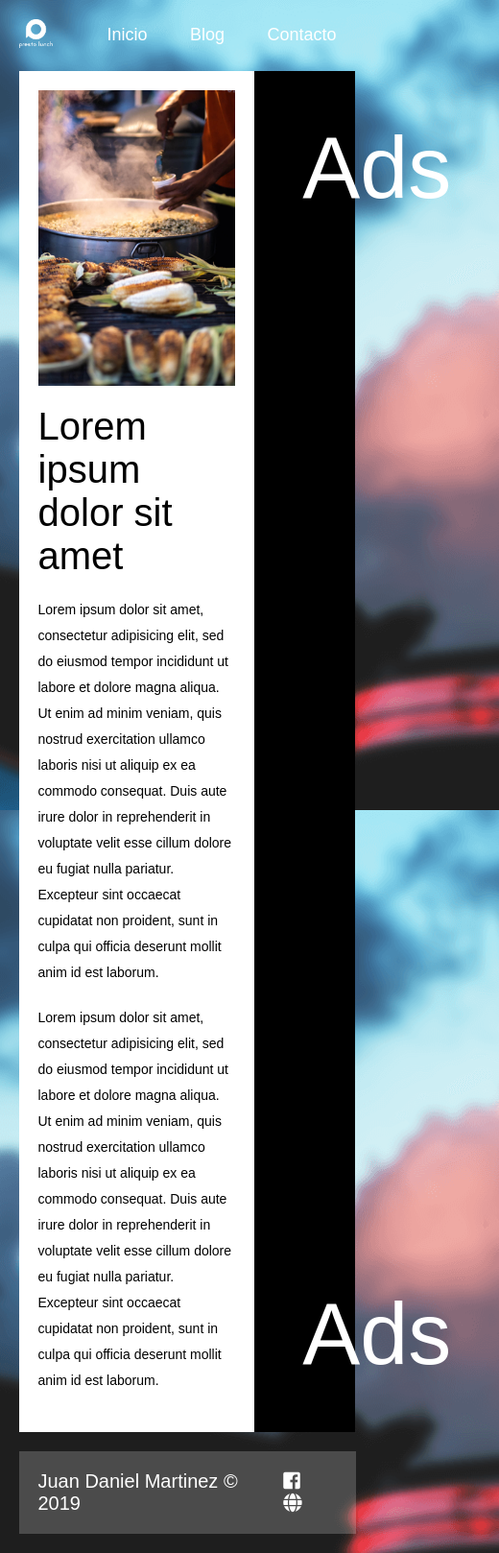
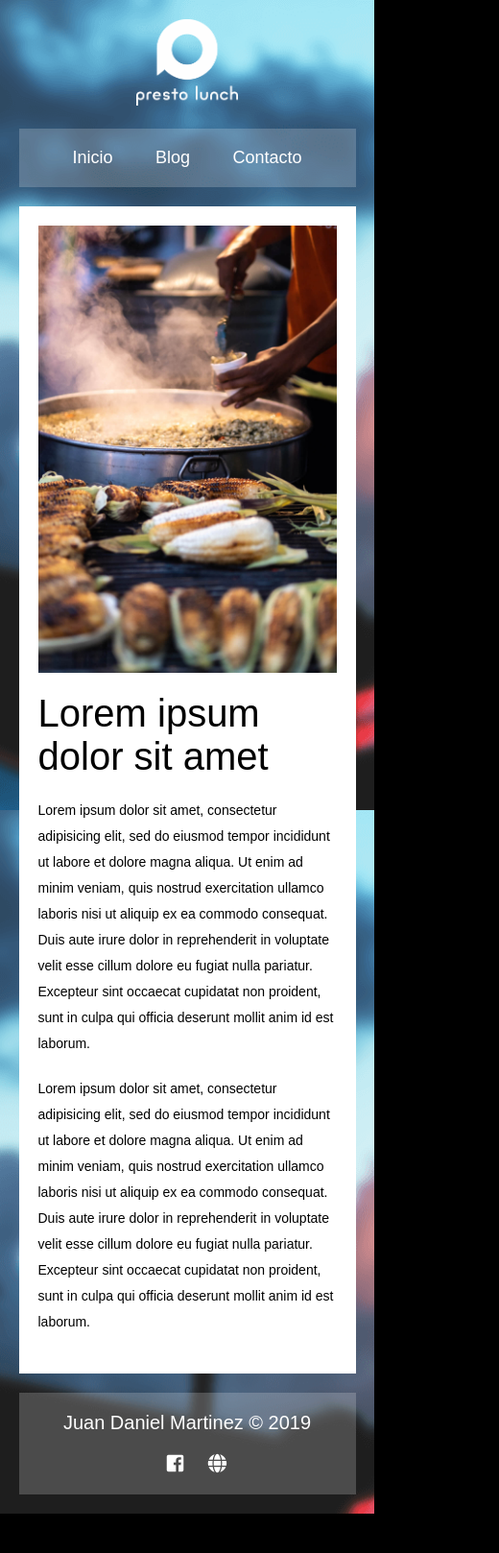
Before and after one commit to Juandamartn/layout-flexbox, a plain HTML site: page index.html in a window 390 px wide. Shown: the whole page at 96% size, 520 px wide, since content can reach past the window. After the commit the page ends 1577 px from the top, so only its background shows below. Drawn offline with Linux system fonts and the light colour scheme.

Commit message:
Making the site responsive for other devices

```diff
--- a/css/main.css
+++ b/css/main.css
@@ -148,3 +148,66 @@ footer .social a {
 footer .social a:hover {
     opacity: 0.5;
 }
+
+@media screen and (max-width: 800px) {
+    .main {
+        width: 100%;
+    }
+
+    aside {
+        width: 100%;
+        -webkit-box-orient: horizontal;
+        -webkit-box-direction: normal;
+        -ms-flex-direction: row;
+        flex-direction: row;
+    }
+
+    aside .ad {
+            width: 40%;
+        }
+}
+
+@media screen and (max-width: 600px) {
+    header {
+        -webkit-box-orient: vertical;
+        -webkit-box-direction: normal;
+        -ms-flex-direction: column;
+        flex-direction: column;
+        padding-bottom: 20px;
+    }
+
+    header .menu {
+        width: 100%;
+        background: rgba(255, 255, 255, .2);
+        text-align: center;
+        padding: 20px;
+    }
+
+    header .logo {
+        width: 30%;
+        margin-bottom: 20px;
+    }
+
+    footer {
+        font-size: 20px;
+        text-align: center;
+        -webkit-box-orient: vertical;
+        -webkit-box-direction: normal;
+        -ms-flex-direction: column;
+        flex-direction: column;
+    }
+
+    footer .autor{
+        margin-bottom: 20px;
+    }
+
+    aside .ad {
+        font-size: 20px;
+    }
+}
+
+@media screen and (max-width: 400px) {
+    aside {
+        display: none;
+    }
+}
```
